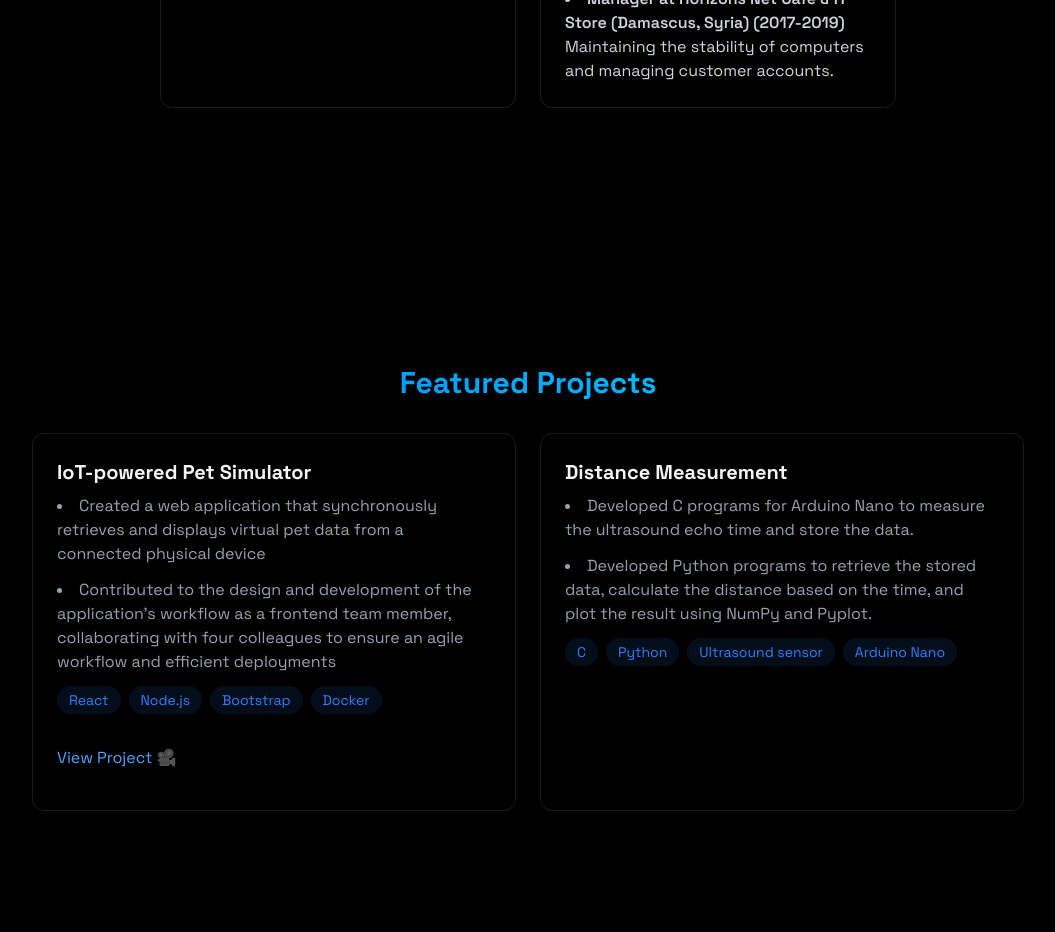
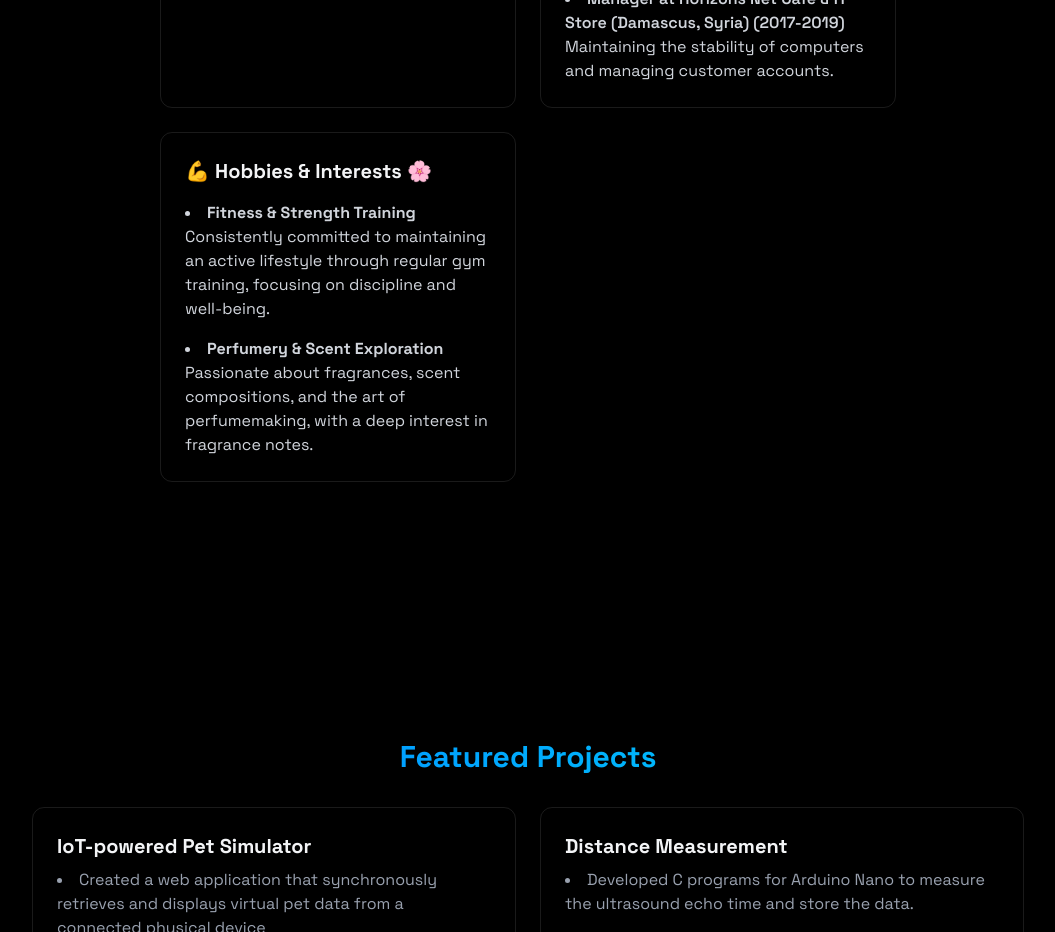
Before and after one commit to Yousef-Taha1/portfolio, a React (Vite) app: page / in a window 1280 px wide. Shown: the part 1540-2472 px from the top of the page, without its empty margins (112-1167 px from the left). Built offline with nearby package versions, Linux system fonts and the light colour scheme; the HTML template or start-up script is replaced by a standard one.

Commit message:
Modified About Me

```diff
--- a/src/components/sections/About.jsx
+++ b/src/components/sections/About.jsx
@@ -97,6 +97,21 @@ export const About = () => {
                                 </div>
                             </div>
                         </div>
+
+                        <div className="p-6 rounded-xl border-white/10 border hover:-translate-y-1 transition-all">
+                            <h3 className="text-xl font-bold mb-4"> 💪 Hobbies & Interests 🌸 </h3>
+                            <div className="space-y-4 text-gray-300">
+                                <div>
+                                    <li className="font-semibold"> <strong> Fitness & Strength Training</strong></li>
+                                    <p> Consistently committed to maintaining an active lifestyle through regular gym
+                                    training, focusing on discipline and well-being.</p>
+                                </div>
+                                <div>
+                                    <li className="font-semibold"> <strong> Perfumery & Scent Exploration</strong></li>
+                                    <p> Passionate about fragrances, scent compositions, and the art of perfumemaking, with a deep interest in fragrance notes.</p>
+                                </div>
+                            </div>
+                        </div>
                 </div>
             </div>
             </RevealOnScroll>
```
Also changed, not shown: 1 other file (tests, documents, lock files or other folders).
